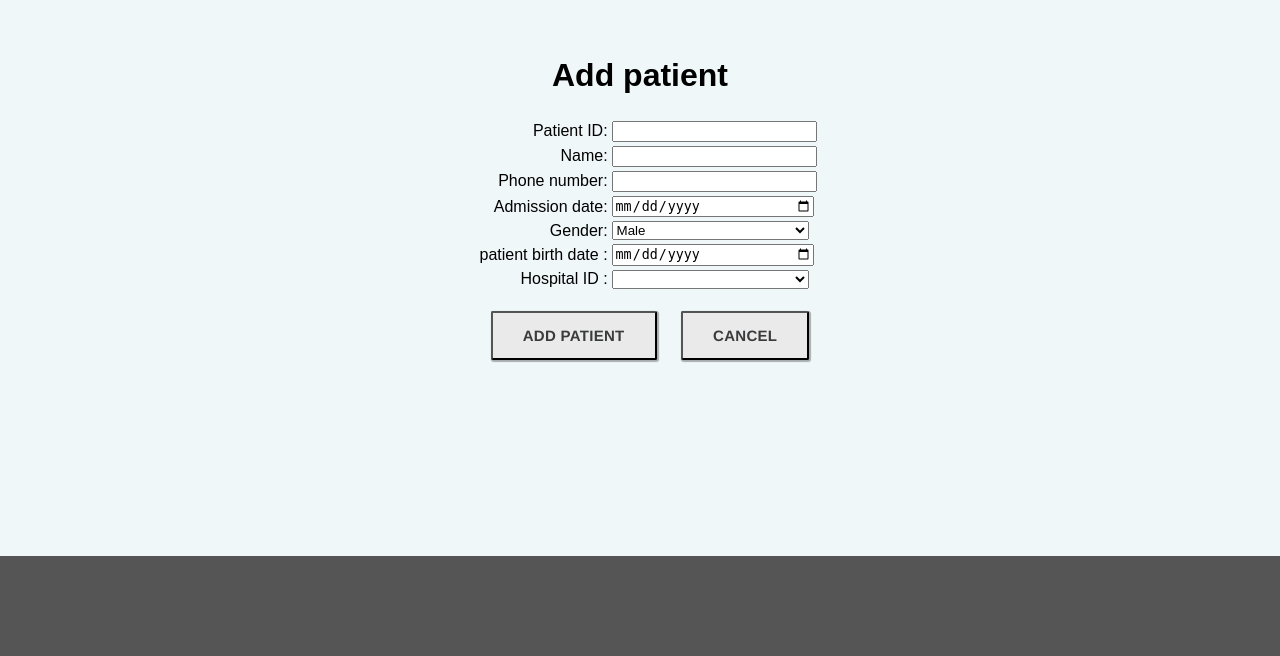
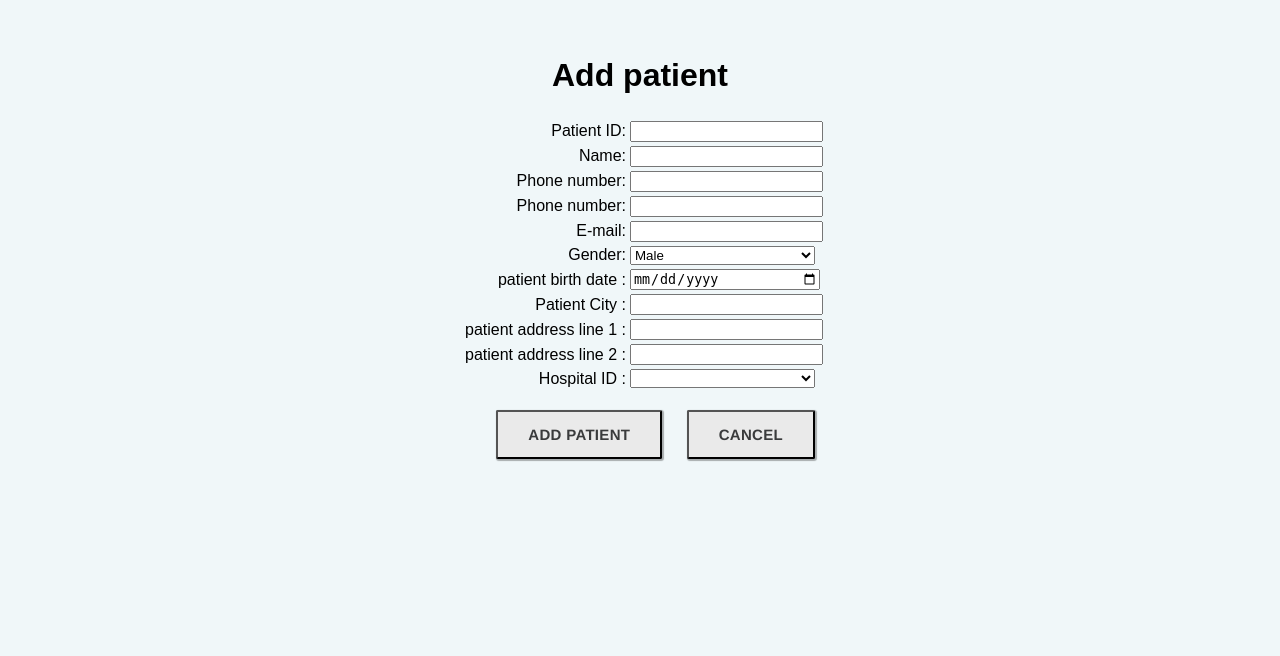
Before and after one commit to ibtisam96/TeleStroke, a PHP site: page /Admin/addpatient.php in a window 1280 px wide. Shown: the part 144-800 px from the top of the page. Run offline with PHP 8.4, Linux system fonts and the light colour scheme; data that the repository does not hold is empty.

Commit message:
Update addpatient.php

```diff
--- a/Admin/addpatient.php
+++ b/Admin/addpatient.php
@@ -54,10 +54,13 @@
 	<td><label>Phone number: </label></td>
 	<td><input type="text" name="phoneno"  style="width: 100%"></td>
 </tr>
-
 <tr>
-	<td><label>Admission date: </label></td>
-	<td><input type="date" name="Admission"  style="width: 100%"></td>
+	<td><label>Phone number: </label></td>
+	<td><input type="text" name="phoneno1"  style="width: 100%"></td>
+</tr>
+<tr>
+	<td><label>E-mail: </label></td>
+	<td><input type="email" name="email"  style="width: 100%"></td>
 </tr>
 
 <tr>
@@ -71,6 +74,19 @@
 	<td><label>patient birth date : </label></td>
 	<td><input type="date" name="paitentBD"  style="width: 100%"></td>
 </tr>
+<tr>
+	<td><label>Patient City : </label></td>
+	<td><input type="text" name="city"  style="width: 100%"></td>
+</tr>
+<tr>
+	<td><label>patient address line 1 : </label></td>
+	<td><input type="text" name="add1"  style="width: 100%"></td>
+</tr>
+<tr>
+	<td><label>patient address line 2 : </label></td>
+	<td><input type="text" name="add2"  style="width: 100%"></td>
+</tr>
+
 
 <tr>
 	<td><label>Hospital ID : </label></td>
@@ -110,7 +126,6 @@
 
 
 
-<footer ID="thefooter">
 <br>
 <br>
 </footer>
```
